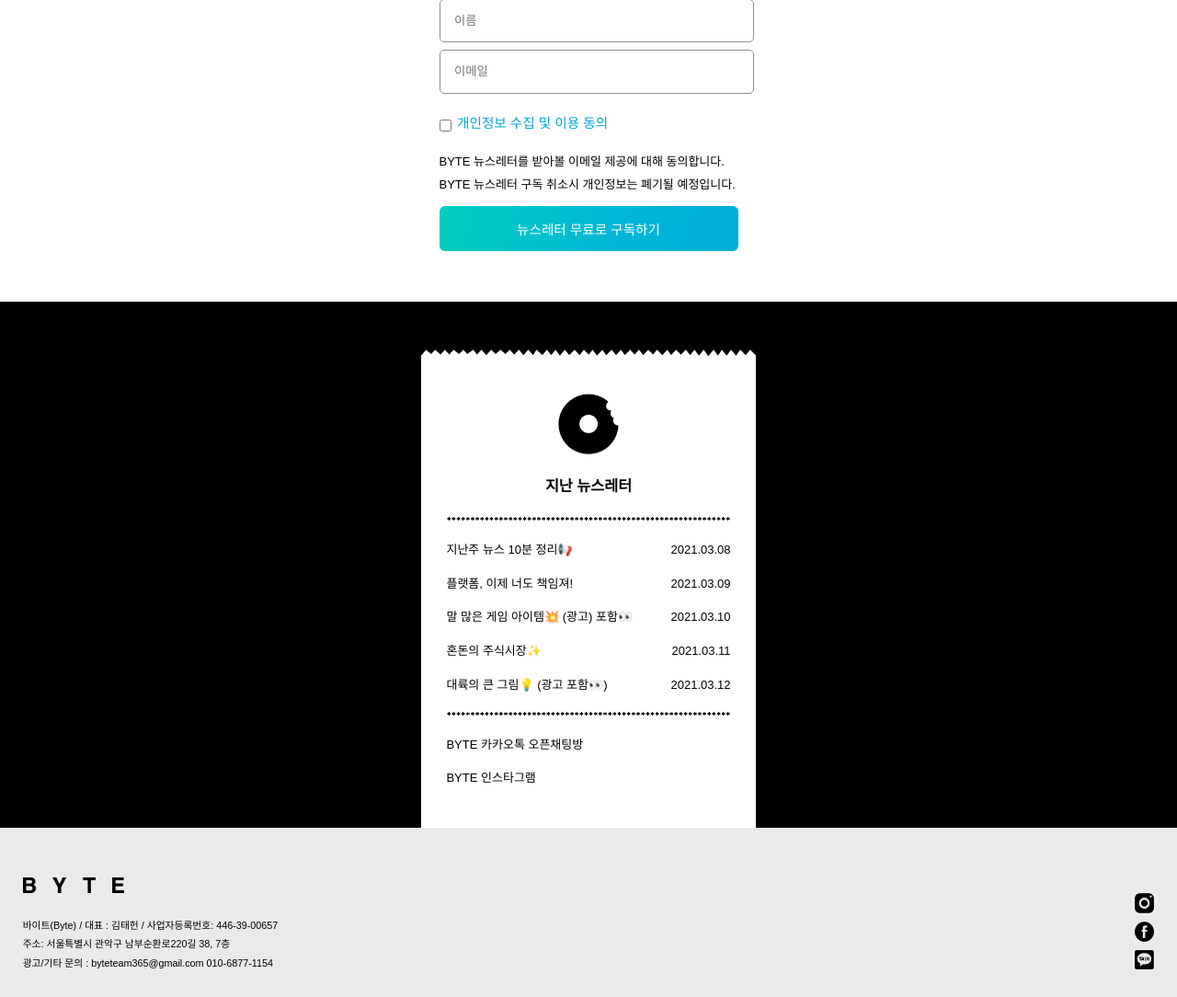
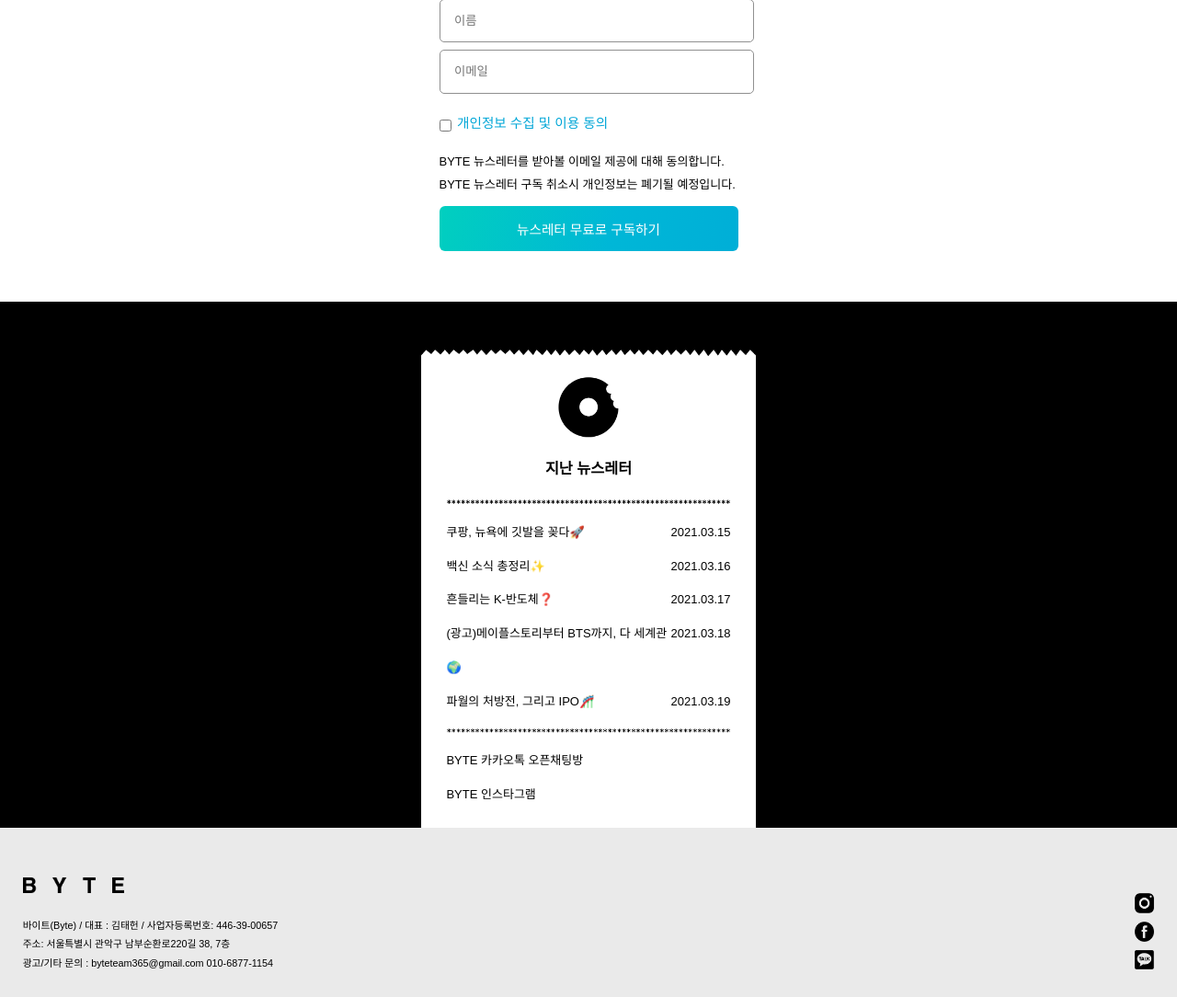
Before and after one commit to suuuum36/BYTE-web, a Django app: page / in a window 1280 px wide. Shown: the part 3001-4085 px from the top of the page at 92% size. Run offline with Django 3.2, Linux system fonts and the light colour scheme; data comes from the database, SQL or seed files in the repository; some web fonts are replaced.

Commit message:
지난 뉴레 수정

```diff
--- a/BYTEWeb/main/templates/main/index.html
+++ b/BYTEWeb/main/templates/main/index.html
@@ -193,25 +193,25 @@
                             <img src = "{% static 'main/img/deco-line.png' %}">
                         </div>
                         <div class = "news_links">
-                            <a href = "https://stibee.com/api/v1.0/emails/share/n_zscgeQbwFwoHfyo5TUFQ6_QWabKA==">
-                                <div class = "news_t">지난주 뉴스 10분 정리📢</div>
-                                <div class = "news_d">2021.03.08</div>
+                            <a href = "https://stibee.com/api/v1.0/emails/share/ifG9CejVFJ9X06JaItrdMVc2M-Y7cg==">
+                                <div class = "news_t">쿠팡, 뉴욕에 깃발을 꽂다🚀</div>
+                                <div class = "news_d">2021.03.15</div>
                             </a>
-                            <a href = "https://stibee.com/api/v1.0/emails/share/ORRtlXaLnhnVnmNMhcVZeSb9_uQgMg==">
-                                <div class = "news_t">플랫폼, 이제 너도 책임져!</div>
-                                <div class = "news_d">2021.03.09</div>
+                            <a href = "https://stibee.com/api/v1.0/emails/share/-s9l_jmjOqpWqJFZfWXxBy43NyKZlA==">
+                                <div class = "news_t">백신 소식 총정리✨</div>
+                                <div class = "news_d">2021.03.16</div>
                             </a>
-                            <a href = "https://stibee.com/api/v1.0/emails/share/yDMN_y-Dd_gsdsYYxfe2lqR72TffgA==">
-                                <div class = "news_t">말 많은 게임 아이템💥 (광고) 포함👀</div>
-                                <div class = "news_d">2021.03.10</div>
+                            <a href = "https://stibee.com/api/v1.0/emails/share/3RCUTdYHkujf7tmP8r-gqIodjbE39Q==">
+                                <div class = "news_t">흔들리는 K-반도체❓</div>
+                                <div class = "news_d">2021.03.17</div>
                             </a>
-                            <a href = "https://stibee.com/api/v1.0/emails/share/Dok-_j7Y_cl9kViLH9iPyO_CHV75pg==">
-                                <div class = "news_t">혼돈의 주식시장✨</div>
-                                <div class = "news_d">2021.03.11</div>
+                            <a href = "https://stibee.com/api/v1.0/emails/share/5jtZI9PrbwogiEkG7Pi2WHSYKmdQlw==">
+                                <div class = "news_t">(광고)메이플스토리부터 BTS까지, 다 세계관🌍</div>
+                                <div class = "news_d">2021.03.18</div>
                             </a>
-                            <a href = "https://stibee.com/api/v1.0/emails/share/I-353Il_jcI4ZN371AglagwfkaEE4g==">
-                                <div class = "news_t">대륙의 큰 그림💡 (광고 포함👀)</div>
-                                <div class = "news_d">2021.03.12</div>
+                            <a href = "https://stibee.com/api/v1.0/emails/share/70Nt1WOiZ94hYIBXjc11zLMkGaTWZg==">
+                                <div class = "news_t">파월의 처방전, 그리고 IPO🎢</div>
+                                <div class = "news_d">2021.03.19</div>
                             </a>
                             <div class = "deco">
                                 <img src = "{% static 'main/img/deco-line.png' %}">
```
